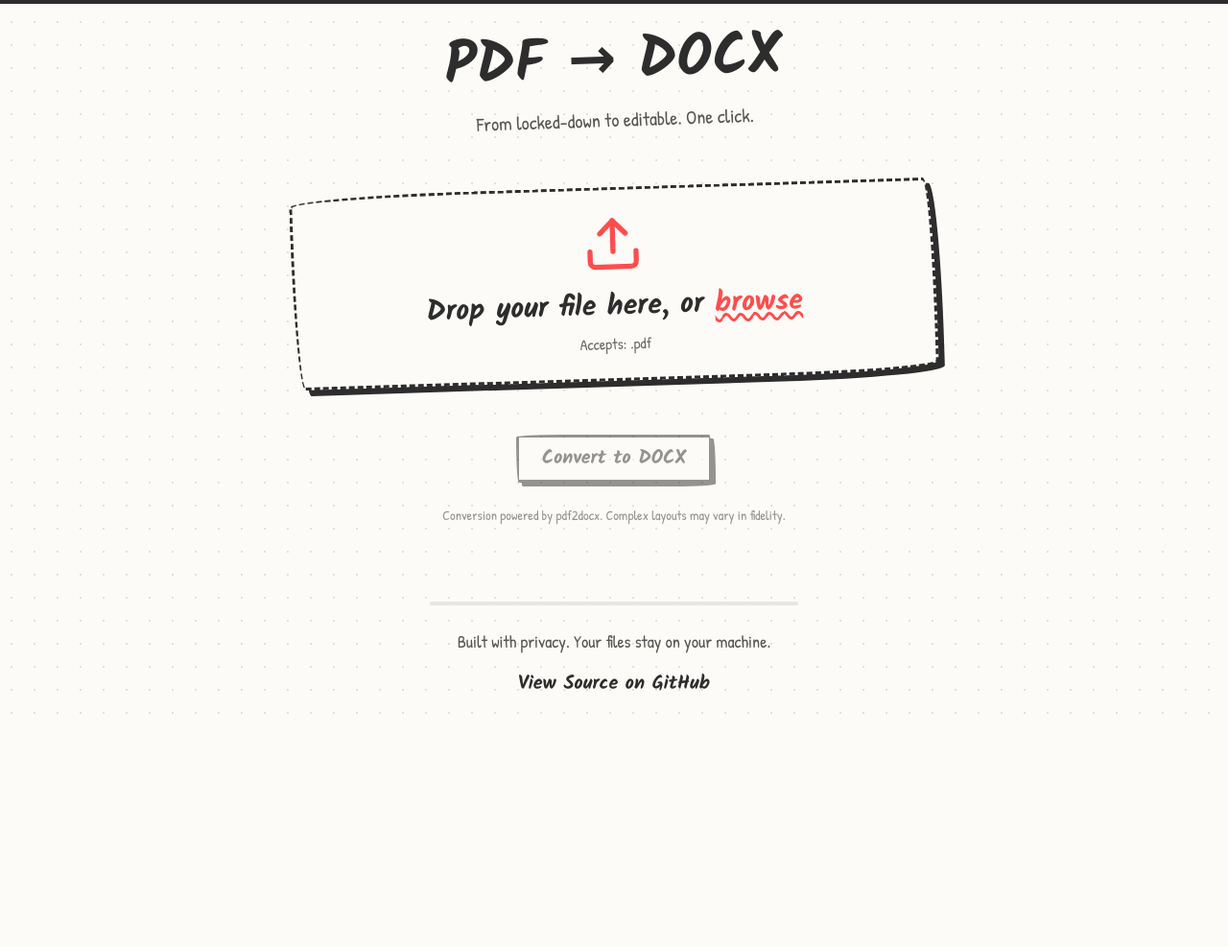
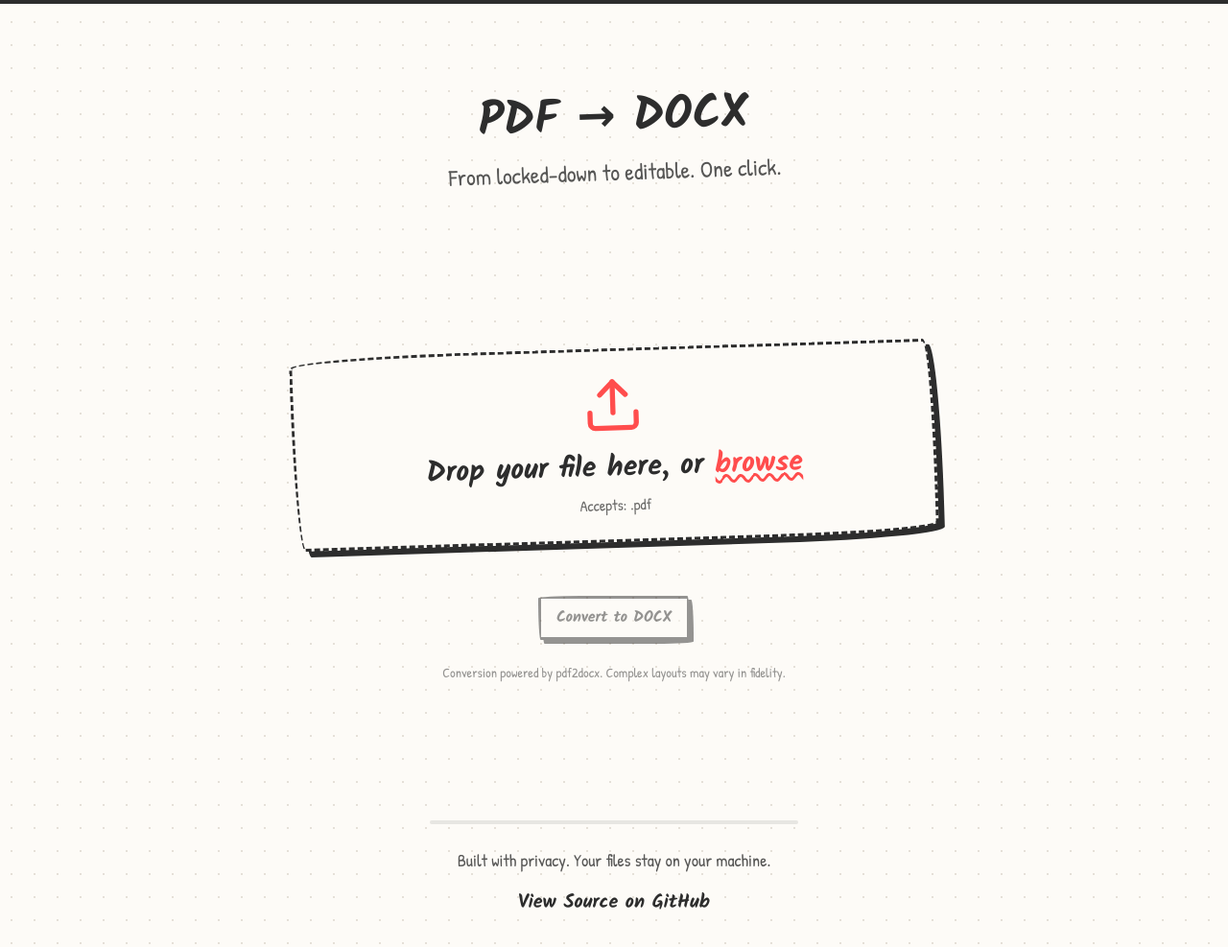
Before and after one commit to Arham-Qureshi/I-hate-PDFs, a Flask app: page /convert/ in a window 1280 px wide. Shown: the part 61-1048 px from the top of the page at 96% size. Before the commit the page ends 805 px from the top, so only its background shows below. Run offline with Flask 3, Linux system fonts and the light colour scheme; some libraries are stand-ins or nearby versions.

Commit message:
fixed the margin of each tab

```diff
--- a/templates/convert/index.html
+++ b/templates/convert/index.html
@@ -4,17 +4,17 @@
 {% block meta_description %}Convert your PDF documents to editable Word files. Fast, private, local processing.{% endblock %}
 
 {% block content %}
-<div class="max-w-4xl mx-auto px-6 flex flex-col items-center justify-center gap-8 w-full min-h-[60vh]">
-    <section class="text-center w-full playful">
-        <h1 class="font-heading text-5xl md:text-6xl font-bold text-[var(--c-text)]">
+<div class="max-w-5xl mx-auto px-6 flex flex-col items-center justify-center gap-4 w-full min-h-[60vh]">
+    <section class="text-center w-full playful py-16">
+        <h1 class="font-heading text-5xl font-bold text-[var(--c-text)]">
             PDF → DOCX
         </h1>
-        <p class="text-xl opacity-80 mt-4">
+        <p class="text-base md:text-2xl opacity-80 mt-4">
             From locked-down to editable. One click.
         </p>
     </section>
 
-    <section class="w-full max-w-2xl mx-auto flex flex-col items-center justify-center">
+    <section class="w-full max-w-2xl mx-auto flex flex-col items-center justify-center py-16">
         <form id="convert-form" action="{{ url_for('convert.process') }}" method="POST" enctype="multipart/form-data" class="w-full flex items-center flex-col">
             {% set upload_id = 'convert-upload' %}
             {% set upload_name = 'file' %}
@@ -30,7 +30,7 @@
             </div>
 
             <div class="text-center mt-8 w-full">
-                <button type="submit" class="wobble-btn text-xl px-6 py-2 cursor-pointer disabled:opacity-50 disabled:cursor-not-allowed" id="convert-submit" disabled>
+                <button type="submit" class="wobble-btn text-base py-2 cursor-pointer disabled:opacity-50 disabled:cursor-not-allowed" id="convert-submit" disabled>
                     Convert to DOCX
                 </button>
             </div>
```
